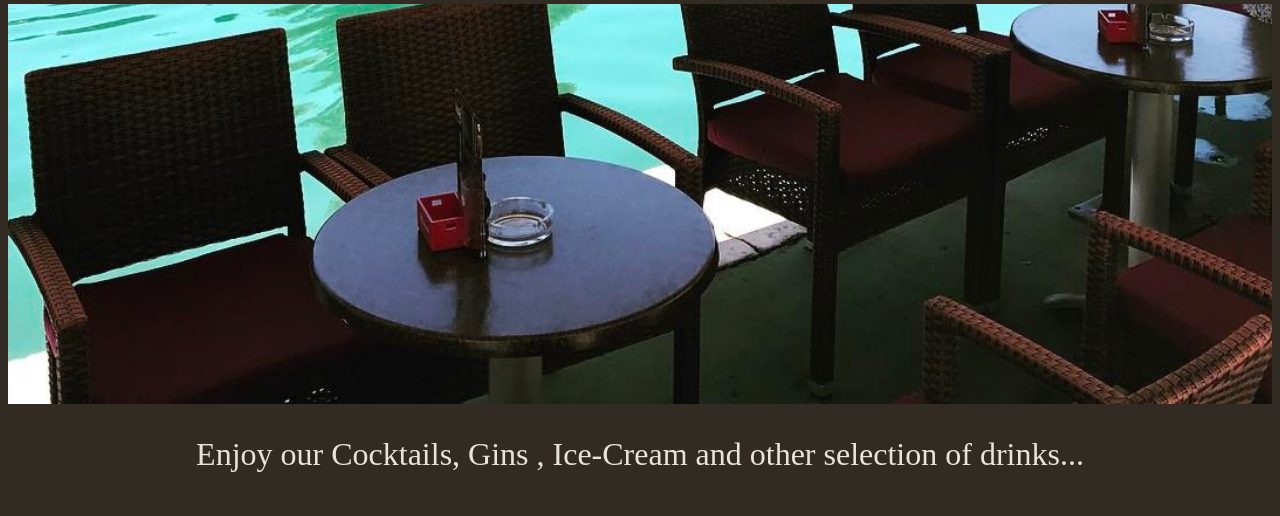
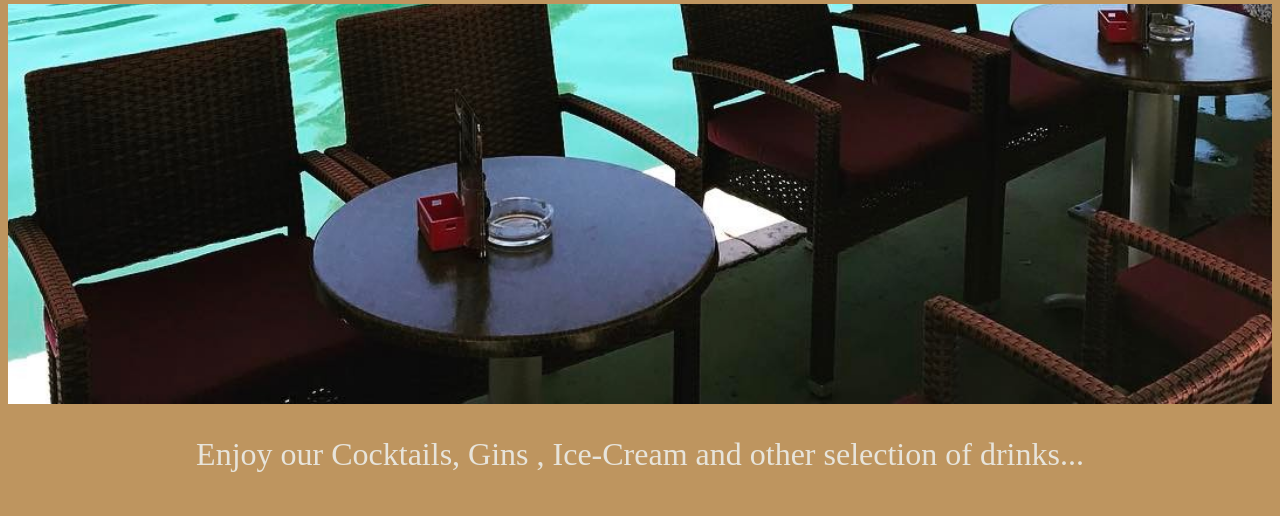
Before and after one commit to mirko369/Cakula, a plain HTML site: page index.html in a window 1280 px wide. Shown: the part 114-630 px from the top of the page. Drawn offline with Linux system fonts and the light colour scheme.

Commit message:
Update style.css

```diff
--- a/style.css
+++ b/style.css
@@ -1,6 +1,5 @@
 body {
-  /* background-color: rgb(190, 149, 95); */
-  background-color: rgb(49, 43, 36);
+  background-color: rgb(190, 149, 95);
   color: rgb(231, 228, 219);
   font-family: "Times New Roman";
 }
```
